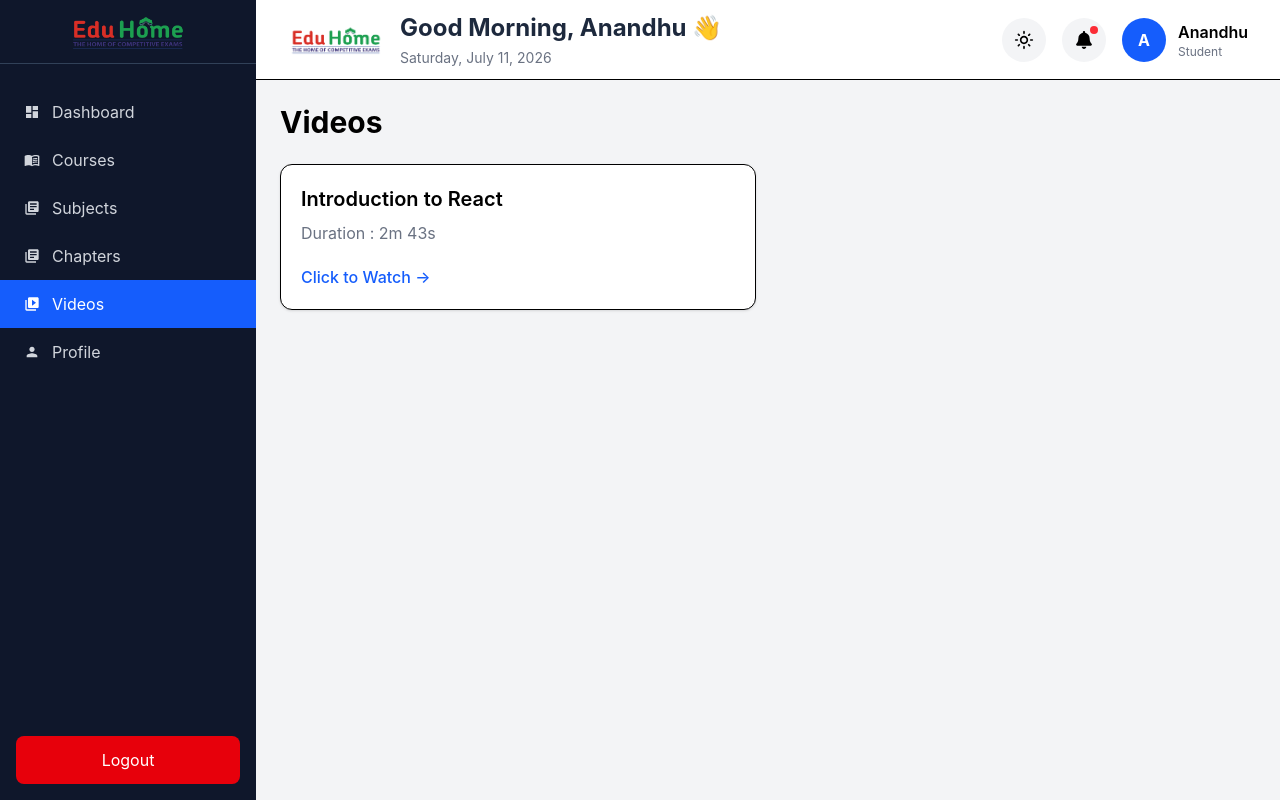
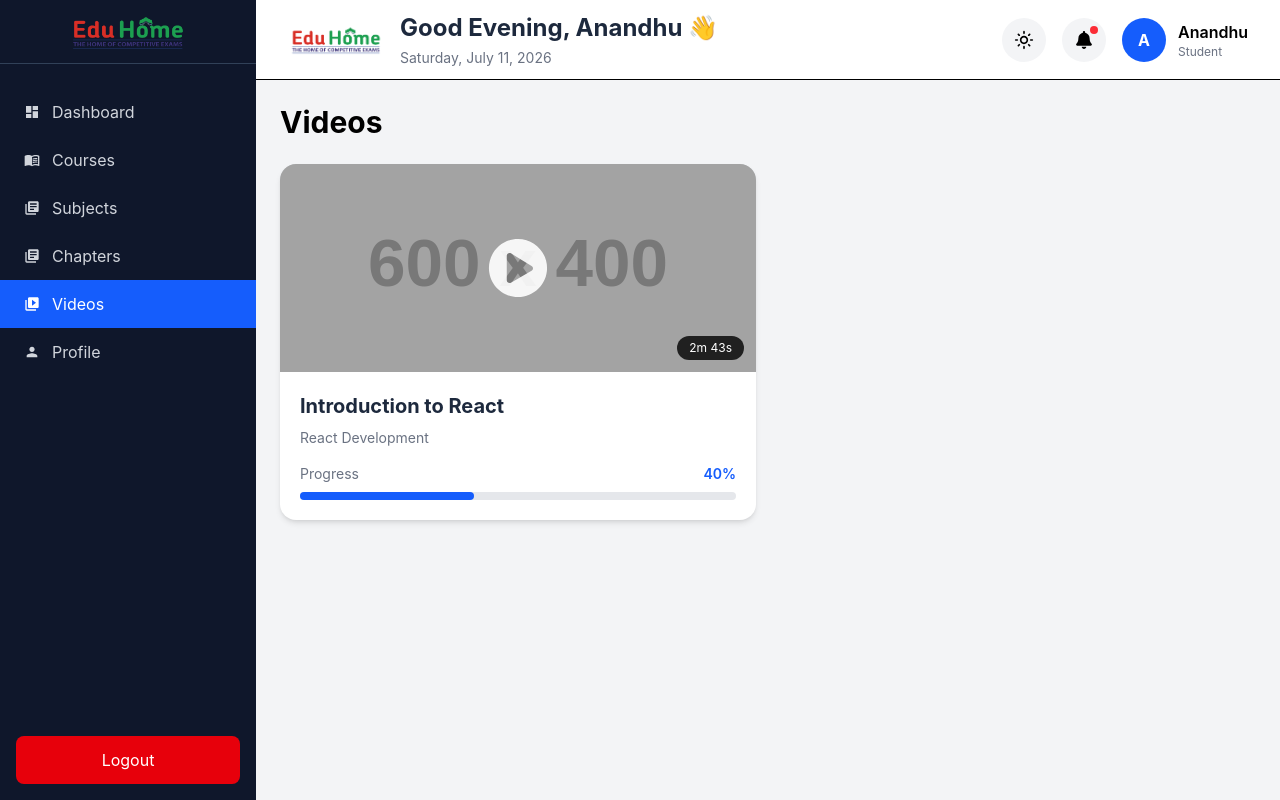
Before and after one commit to code-anandhu/eduhome-student-dashboard, a React (Vite) app: page /videos/1 in a window 1280 px wide. Built offline with nearby package versions, Linux system fonts and the light colour scheme; sample sign-in values are in the browser's storage.

Commit message:
Updated student dashboard UI

```diff
--- a/src/components/dashboard/UpcomingClassCard.jsx
+++ b/src/components/dashboard/UpcomingClassCard.jsx
@@ -1,25 +1,9 @@
-function UpcomingClassCard({ subject, date, time }) {
+import React from 'react'
+
+function UpcomingClassCard() {
   return (
-    <div className="bg-white border rounded-xl shadow-sm p-5">
-
-      <h3 className="text-lg font-semibold">
-        {subject}
-      </h3>
-
-      <p className="text-gray-500 mt-2">
-        📅 {date}
-      </p>
-
-      <p className="text-gray-500">
-        🕒 {time}
-      </p>
-
-      <button className="mt-4 bg-green-600 text-white px-4 py-2 rounded-lg hover:bg-green-700">
-        Join Class
-      </button>
-
-    </div>
-  );
+    <div>UpcomingClassCard</div>
+  )
 }
 
-export default UpcomingClassCard;
+export default UpcomingClassCard
--- a/src/components/layout/Header.jsx
+++ b/src/components/layout/Header.jsx
@@ -33,7 +33,7 @@ function Header() {
                 <div>
 
                     <h2 className="text-2xl font-bold text-slate-800">
-                        Good Morning, Anandhu 👋
+                        Good Evening, Anandhu 👋
                     </h2>
 
                     <p className="text-gray-500 text-sm mt-1">
--- a/src/components/video/VideoCard.jsx
+++ b/src/components/video/VideoCard.jsx
@@ -1,24 +1,62 @@
 import { Link } from "react-router-dom";
+import { FaPlayCircle } from "react-icons/fa";
 
 function VideoCard({ video }) {
   return (
     <Link
       to={`/videoplayers/${video.id}`}
-      className="block"
+      className="group block bg-white rounded-2xl overflow-hidden shadow-md hover:shadow-xl transition-all duration-300 hover:-translate-y-1"
     >
-      <div className="bg-white border rounded-xl shadow-sm p-5 hover:shadow-lg hover:-translate-y-1 transition-all duration-300 cursor-pointer">
+      {/* Thumbnail */}
+      <div className="relative h-52 bg-slate-200">
 
-        <h2 className="text-xl font-semibold">
+        <img
+          src="https://placehold.co/600x400"
+          alt={video.title}
+          className="w-full h-full object-cover"
+        />
+
+        {/* Play Icon */}
+        <div className="absolute inset-0 flex items-center justify-center bg-black/20 group-hover:bg-black/40 transition">
+          <FaPlayCircle
+            className="text-white text-6xl opacity-90 group-hover:scale-110 transition"
+          />
+        </div>
+
+        {/* Duration */}
+        <span className="absolute bottom-3 right-3 bg-black/80 text-white text-xs px-3 py-1 rounded-full">
+          {video.duration}
+        </span>
+
+      </div>
+
+      {/* Content */}
+      <div className="p-5">
+
+        <h2 className="text-xl font-bold text-slate-800 line-clamp-2">
           {video.title}
         </h2>
 
-        <p className="text-gray-500 mt-2">
-          Duration : {video.duration}
+        <p className="text-sm text-gray-500 mt-2">
+          React Development
         </p>
 
-        <p className="mt-5 text-blue-600 font-medium">
-          Click to Watch →
-        </p>
+        <div className="mt-4">
+
+          <div className="flex justify-between text-sm mb-2">
+            <span className="text-gray-500">Progress</span>
+            <span className="font-semibold text-blue-600">
+              40%
+            </span>
+          </div>
+
+          <div className="w-full h-2 bg-gray-200 rounded-full">
+
+            <div className="w-[40%] h-2 bg-blue-600 rounded-full"></div>
+
+          </div>
+
+        </div>
 
       </div>
     </Link>
--- a/src/pages/dashboard/Dashboard.jsx
+++ b/src/pages/dashboard/Dashboard.jsx
@@ -138,7 +138,7 @@ function Dashboard() {
 
       {/* <UpcomingClassCard /> */}
 
-      <section>
+      {/* <section>
 
         <h2 className="text-2xl font-bold mb-5">
           Upcoming Classes
@@ -159,11 +159,11 @@ function Dashboard() {
 
         </div>
 
-      </section>
+      </section> */}
 
       {/* <AnnouncementCard /> */}
 
-      <section>
+      {/* <section>
 
         <h2 className="text-2xl font-bold mb-5">
           Announcements
@@ -184,7 +184,7 @@ function Dashboard() {
 
         </div>
 
-      </section>
+      </section> */}
 
     </div>
   );
--- a/src/services/api.js
+++ b/src/services/api.js
@@ -0,0 +1,7 @@
+import axios from "axios";
+
+const api = axios.create({
+//   baseURL: "http://YOUR_BACKEND_URL/api",
+});
+
+export default api;
```
Also changed, not shown: src/assets/images/bg.image.png (added).
